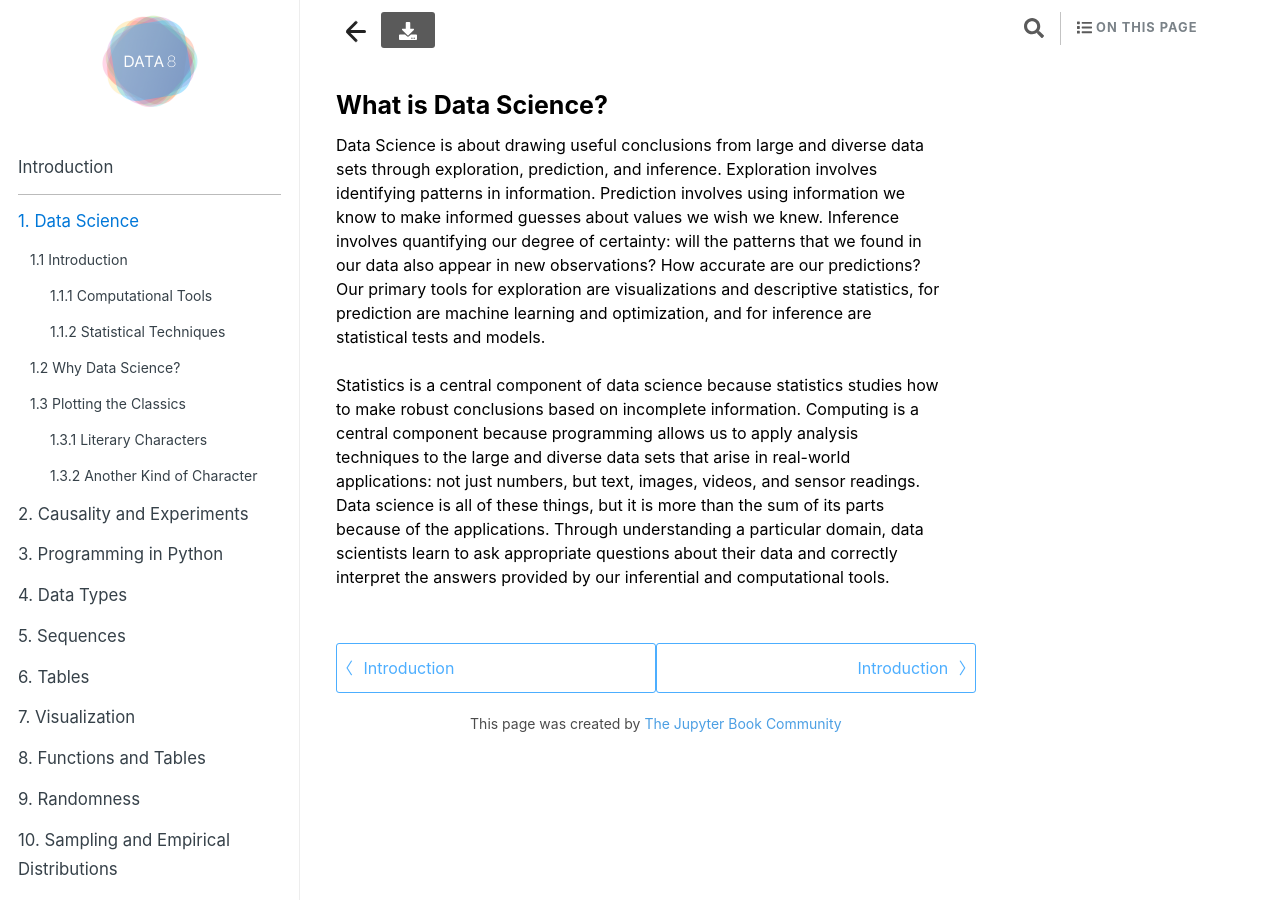
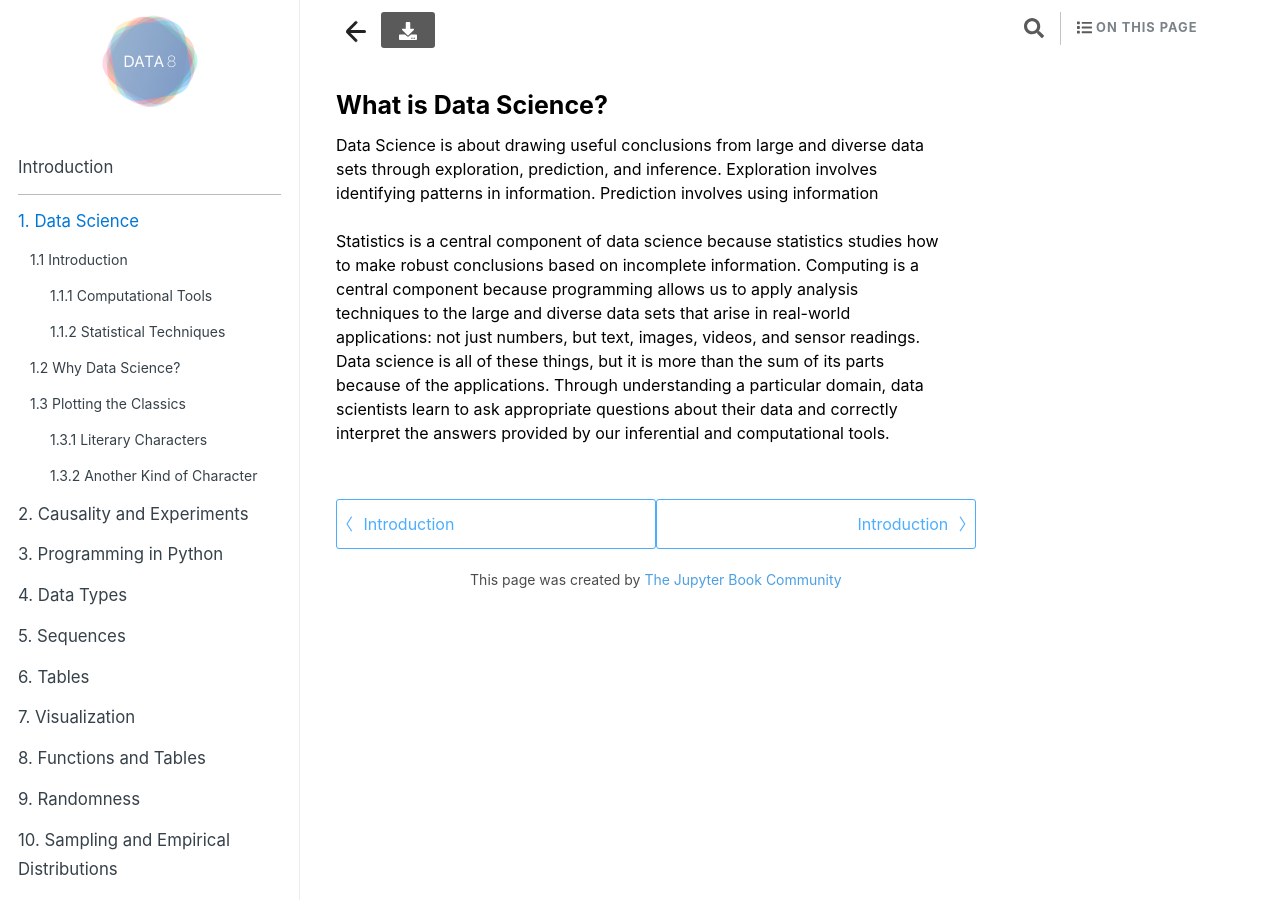
Before and after one commit to VaidyaSohil/myBook, a Jekyll site: the page built from _build/chapters/01/what-is-data-science.html, in a window 1280 px wide. Built offline with Jekyll 4.4.1, drawn with Linux system fonts in a browser that asks for light colours; comment, search, counter and statistics services are not loaded.

Commit message:
Update what-is-data-science.html

```diff
--- a/_build/chapters/01/what-is-data-science.html
+++ b/_build/chapters/01/what-is-data-science.html
@@ -21,11 +21,7 @@ comment: "***PROGRAMMATICALLY GENERATED, DO NOT EDIT. SEE ORIGINAL FILES IN /con
 <h1 id="What-is-Data-Science?">What is Data Science?<a class="anchor-link" href="#What-is-Data-Science?"> </a></h1><p>Data Science is about drawing useful conclusions from large and diverse data
 sets through exploration, prediction, and inference.  Exploration involves
 identifying patterns in information.  Prediction involves using information
-we know to make informed guesses about values we wish we knew.  Inference
-involves quantifying our degree of certainty: will the patterns that we found in our data also appear in new observations? How accurate are our predictions? Our primary
-tools for exploration are visualizations and descriptive statistics, for
-prediction are machine learning and optimization, and for inference are
-statistical tests and models.</p>
+</p>
 <p>Statistics is a central component of data science because statistics
 studies how to make robust conclusions based on incomplete information. Computing
 is a central component because programming allows us to apply analysis
```
